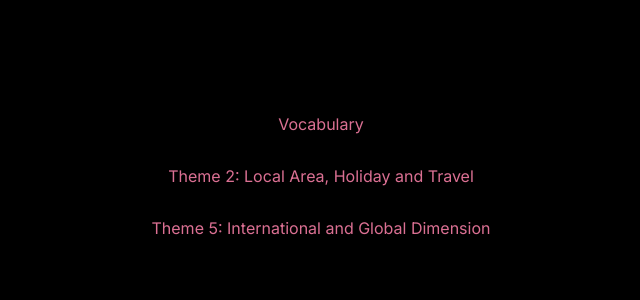
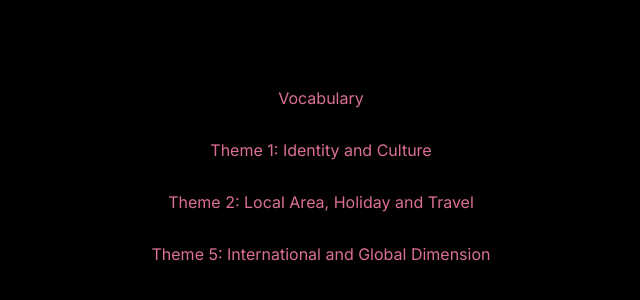
Before and after one commit to sa-mcquanzie/german-revision, a Next.js app: page / in a window 1280 px wide. Shown: the part 224-524 px from the top of the page, without its empty margins (319-959 px from the left). Built offline with nearby package versions, Linux system fonts and the light colour scheme.

Commit message:
Add Theme 1 prompts

```diff
--- a/src/app/modules.ts
+++ b/src/app/modules.ts
@@ -131,11 +131,28 @@ Sind Umweltprobleme dir wichtig? = Ich glaube das die wichtigste probleme ist Ko
 Wie werden wir "grüner" in der Zukunft? = In der Zukunft können wir Solaranlagen für Energie installieren und sie nicht nutzen fossile Brennstoffe. Wir können auch Druckerpatronen, Kopierpatronen und Papier recycleren zu Abfall reduzieren.\n
 Welche freiwillige Arbeit willst du machen? = Ich bin freiwilliger in einem Tafelladen für die Hausfreigen und auch Bienenkorb im Schulgarten hatte. Ich denke freiwillige ist sehr wichtig weil es die welt hilft.\n`
 
+const theme1Text =`Erzähl mir von dir. = Mein Geburtstag ist am einundzwanzigsten auf Februar. Als ich junger war, war ich blöd und unreif aber jetzt bin ich sehr weiße und ziemlich klug.\n
+Wie verstehst du dich mit deine familie? = Als kind, ich habe mich nicht gut mit mein Bruder, aber jetzt wir sind untrennbar denn er ist netter.\n
+Was machst du dieses Wochenende mit deiner Familie? = Ich werde am wochenende nach Frankreich mit meine schwester und mutter denn ich liebe französische kulture.\n
+Was machst du normalerweise mit deinen Freunden? = Wenn das wetter schön ist spiele ich basketball aber wenn das wetter schlecht ist spiele ich tischtennis.\n
+Was hast du letzten Samstag gemacht? = Letzten Samstag habe ich fußball gespielt. Es hat keinen spaß gemacht und das Wetter schlecht war und ich würde lieber ins kino gehen.\n
+Was machst du gern in deiner Freizeit? = Als ich junger war, war ich sehr sportlich aber jetzte bin ich denke studieren ist wichtige. Mein Freunde würde sagen das ich klug bin.\n
+Wie findest du das Internet? = Ich mas das Internet denn es ist spaßig und interessant. Ein vorteil ist dass das Internet hast viele informacion aber ein nachteile ist es ist gefährlich.\n
+Was für Musik hörst du gern? = Als ich jünger war, war meine lieblingsmusik Punk, aber jetzt höre ich gern Hip-Hop Musik weil ich glaube es ist schon und ich liebe die Rap Musikers.\n
+Was wirst du heute Abend essen? = Ich werde heute Abend Pizza essen denn ich denke Pizza ist sehr lecker. Als kinde, mein lieblingsgericht war Obst denn es ist gesund.\n
+Was ist dein Lieblingsfest? Warum? = Mein Lieblingsfest ist Weihnachten. Das fest ist am fünfundzwanzig auf Dezember. Es ist mein lieblingsfest denn es verbringen gern Zeit mit familie.\n
+Was hast du an deinem letzten Geburtstag gemacht? = Am meinem letztes Geburstag habe ich Wasserball gespielt. Es hat spaß gemacht denn ich spiele gern Wasserball. Für meinen nächsten Geburtstag würde ich lieber mehr freunden treffen.\n`
+
 const modules = [
   {
-    id: '1',
+    id: '0',
     title: 'Vocabulary',
     cards: parsePromptResponseTest(vocabularyText)
+  },
+  {
+    id: '1',
+    title: 'Theme 1: Identity and Culture',
+    cards: parsePromptResponseTest(theme1Text)
   },
   {
     id: '2',
```
